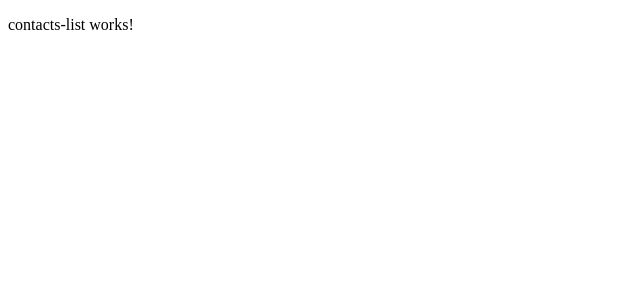
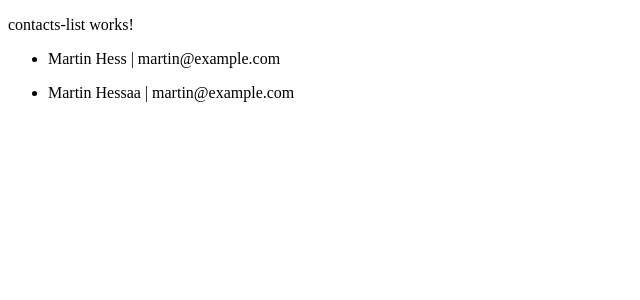
Before and after one commit to Nemanja1989/contacts, an Angular app: page / in a window 1280 px wide. Shown: the top 300 px of the page, without its empty margins (0-640 px from the left). Built offline with nearby package versions, Linux system fonts and the light colour scheme.

Commit message:
master commit 3

```diff
--- a/src/app/contacts-list/contacts-list.component.html
+++ b/src/app/contacts-list/contacts-list.component.html
@@ -1,3 +1,11 @@
 <p>
   contacts-list works!
 </p>
+
+<!-- first is name you will use to call data, second is name of var from ts file -->
+<ul *ngFor="let contact of contacts">
+  <li *ngIf="contact.firstName == 'Martin' ">
+    {{contact.firstName}} {{contact.lastName}} | {{contact.email}}
+  </li>
+
+</ul>
--- a/src/app/contacts-list/contacts-list.component.ts
+++ b/src/app/contacts-list/contacts-list.component.ts
@@ -7,7 +7,37 @@ import { Component, OnInit } from '@angular/core';
 })
 export class ContactsListComponent implements OnInit {
 
-  constructor() { }
+  contacts;
+  constructor() {
+    this.contacts = [
+        {
+          firstName: 'John',
+          lastName:  'Doe',
+          email:     'john@example.com'
+      },
+      {
+          firstName: 'Daniel',
+          lastName:  'Ros',
+          email:     'daniel@example.com'
+      },
+      {
+          firstName: 'Martin',
+          lastName:  'Hess',
+          email:     'martin@example.com'
+      },
+      {
+          firstName: 'Martin',
+          lastName:  'Hessaa',
+          email:     'martin@example.com'
+      },
+      {
+          firstName: 'Nemanja',
+          lastName:  'Bojanic',
+          email:     'nemanjabojanic@example.com'
+      }
+    ]
+
+  }
 
   ngOnInit() {
   }
```
